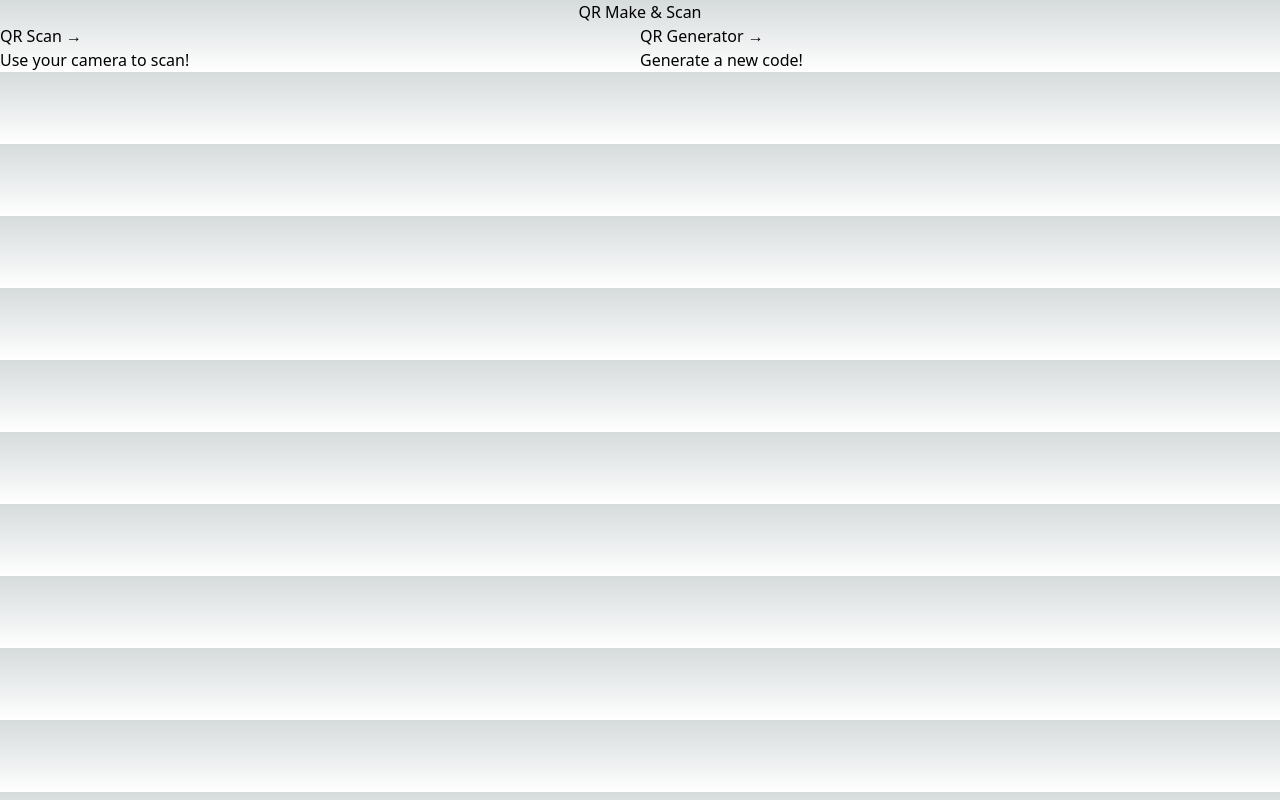
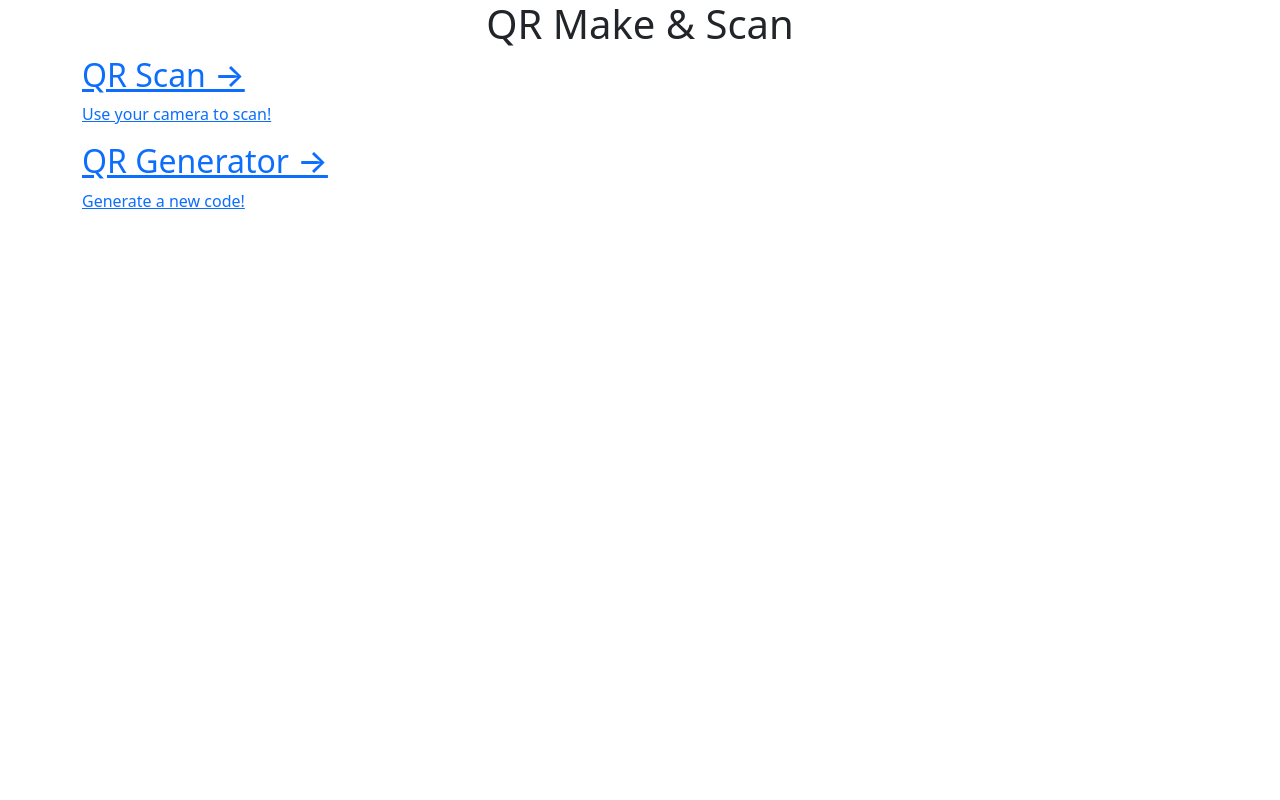
Before and after one commit to robertvargas-irq/japan-club-webapp, a Next.js app: page / in a window 1280 px wide. Built offline with nearby package versions, Linux system fonts and the light colour scheme.

Commit message:
switched to bootstrap

```diff
--- a/package.json
+++ b/package.json
@@ -14,6 +14,7 @@
     "@types/react": "18.2.1",
     "@types/react-dom": "18.2.2",
     "autoprefixer": "10.4.14",
+    "bootstrap": "^5.2.3",
     "eslint": "8.39.0",
     "eslint-config-next": "13.3.4",
     "next": "13.3.4",
@@ -22,7 +23,6 @@
     "react-dom": "18.2.0",
     "react-qr-code": "^2.0.11",
     "react-qr-reader": "^3.0.0-beta-1",
-    "tailwindcss": "3.3.2",
     "typescript": "5.0.4"
   },
   "devDependencies": {
--- a/postcss.config.js
+++ b/postcss.config.js
@@ -1,6 +1,6 @@
 module.exports = {
   plugins: {
-    tailwindcss: {},
+    // tailwindcss: {},
     autoprefixer: {},
   },
-}
+};
--- a/src/pages/_app.tsx
+++ b/src/pages/_app.tsx
@@ -1,6 +1,17 @@
 import "@/styles/globals.css";
 import type { AppProps } from "next/app";
+import Head from "next/head";
+
+// add bootstrap css
+import "bootstrap/dist/css/bootstrap.css";
 
 export default function App({ Component, pageProps }: AppProps) {
-  return <Component {...pageProps} />;
+  return (
+    <>
+      <Head>
+        <meta name="viewport" content="width=device-width, initial-scale=1" />
+      </Head>
+      <Component {...pageProps} />
+    </>
+  );
 }
--- a/src/pages/index.tsx
+++ b/src/pages/index.tsx
@@ -1,5 +1,6 @@
 import Head from "next/head";
 import { Inter } from "next/font/google";
+import Link from "next/link";
 
 const inter = Inter({ subsets: ["latin"] });
 
@@ -14,15 +15,15 @@ export default function Home() {
         <h1 className="text-center">QR Make & Scan</h1>
 
         <div className="grid grid-cols-2">
-          <a href="/scan">
+          <Link href="/scan">
             <h2>QR Scan &rarr;</h2>
             <p>Use your camera to scan!</p>
-          </a>
+          </Link>
 
-          <a href="/generate">
+          <Link href="/generate">
             <h2>QR Generator &rarr;</h2>
             <p>Generate a new code!</p>
-          </a>
+          </Link>
         </div>
       </main>
     </div>
--- a/src/styles/globals.css
+++ b/src/styles/globals.css
@@ -1,7 +1,3 @@
-@tailwind base;
-@tailwind components;
-@tailwind utilities;
-
 :root {
   --foreground-rgb: 0, 0, 0;
   --background-start-rgb: 214, 219, 220;
```
Also changed, not shown: tailwind.config.js (+7 -7 lines), 1 other file (tests, documents, lock files or other folders).
